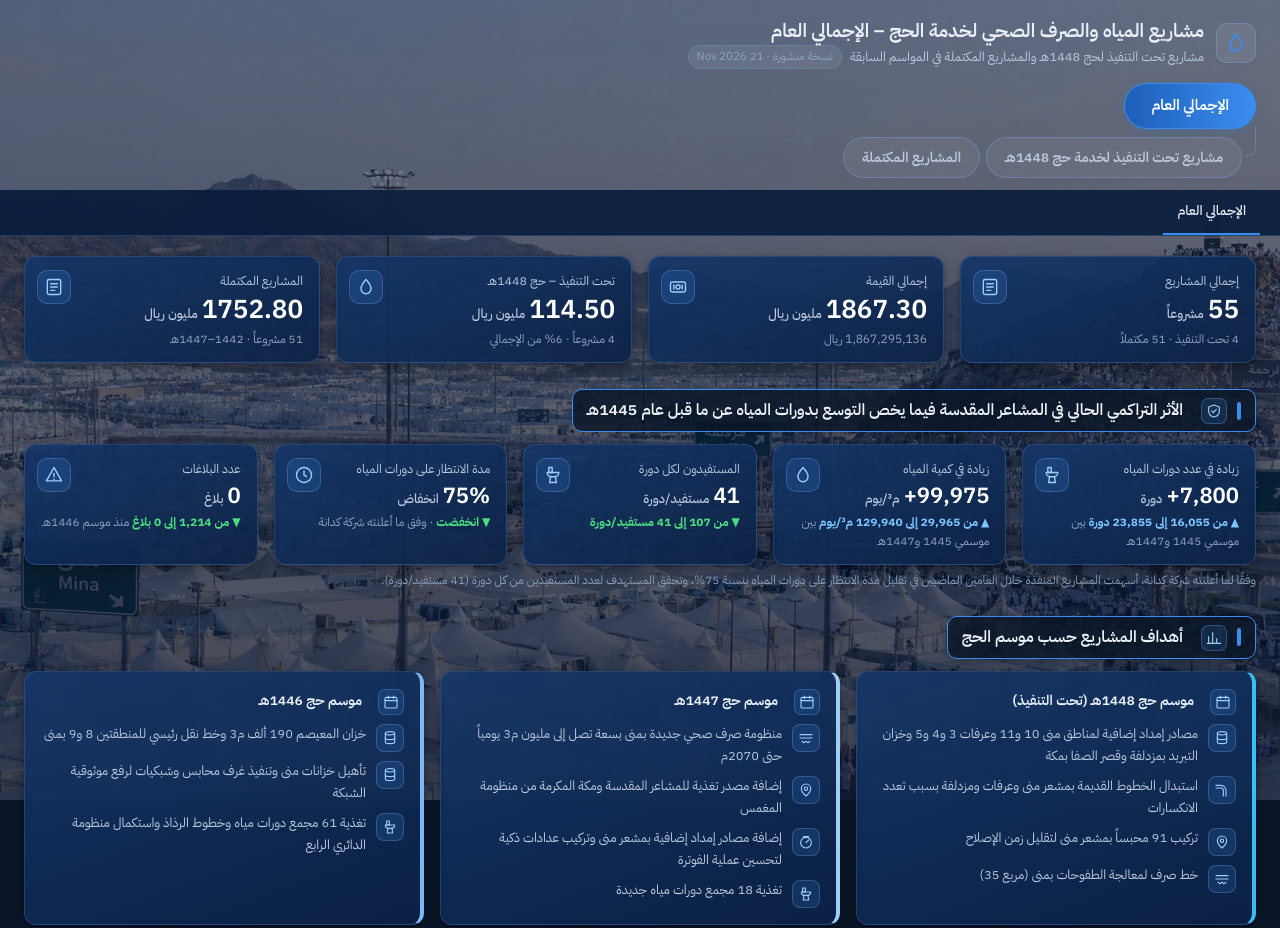
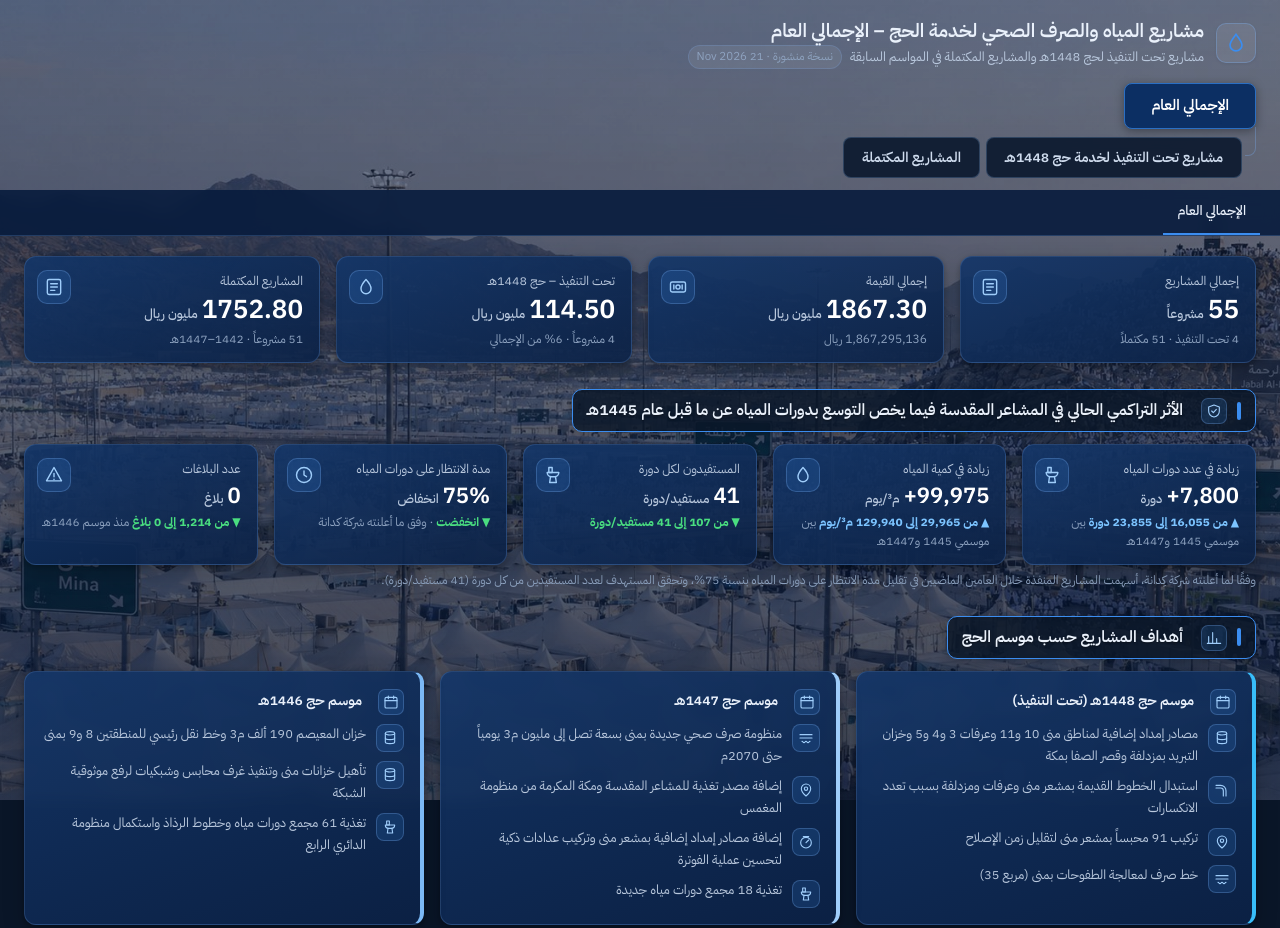
Before and after one commit to ahmedbatisha1987-coder/dashboards, a plain HTML site: page hajj-1448/index.html in a window 1280 px wide. Shown: the top 928 px of the page. Drawn offline with Linux system fonts and the light colour scheme; no server answers.

Commit message:
hajj-1448: rectangular dark section buttons
Co-Authored-By: Claude Opus 5.5 <noreply@anthropic.com>
Claude-Session: https://claude.ai/code/session_01YaQeZDqsWh1ykuhk9k96vg

```diff
--- a/hajj-1448/style.css
+++ b/hajj-1448/style.css
@@ -402,3 +402,8 @@ ul.objective.imp-list{list-style:none;padding-inline-start:0;display:flex;flex-d
 .h-ic .imp-ic{width:26px;height:26px;padding:4px;border-radius:7px}
 .card > h2,.imp-col > h3{display:flex;align-items:center;flex-wrap:wrap}
 .card > h2 .hint{margin-inline-start:auto}
+/* section buttons: rectangular, dark */
+.secbar .seg,.secbar .sseg{border-radius:8px}
+.secbar .seg{background:rgba(9,22,44,.88);border:1px solid rgba(120,160,210,.28);color:#cfdcee}
+.secbar .seg:hover{background:rgba(14,32,62,.95);color:#fff}
+.secbar .seg.on{background:#0c2f63;border-color:#2a6fc4;color:#fff;box-shadow:0 2px 10px rgba(0,0,0,.35)}
```
